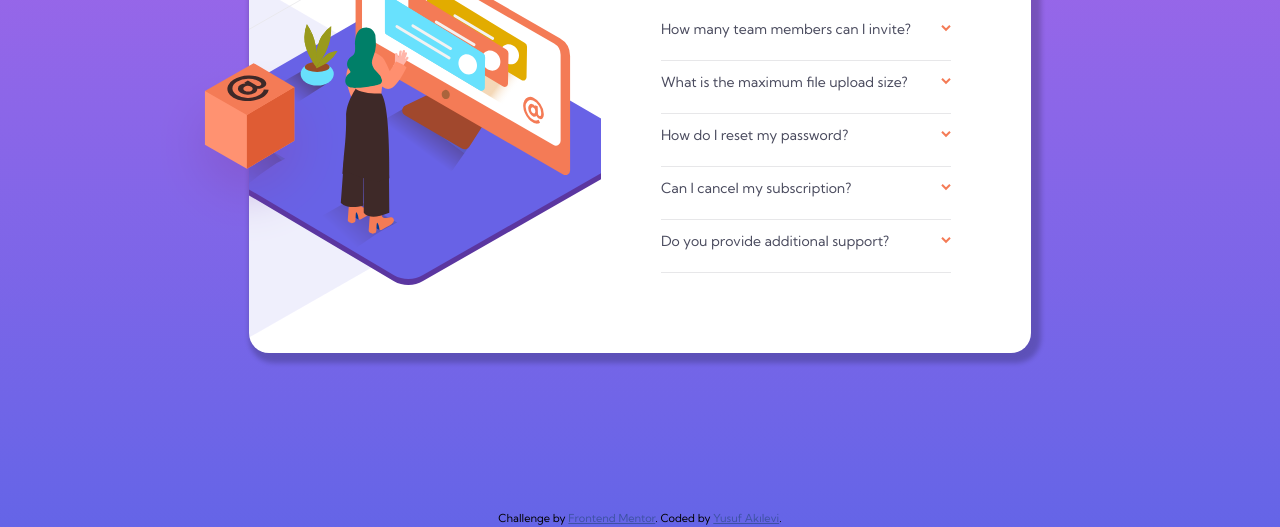
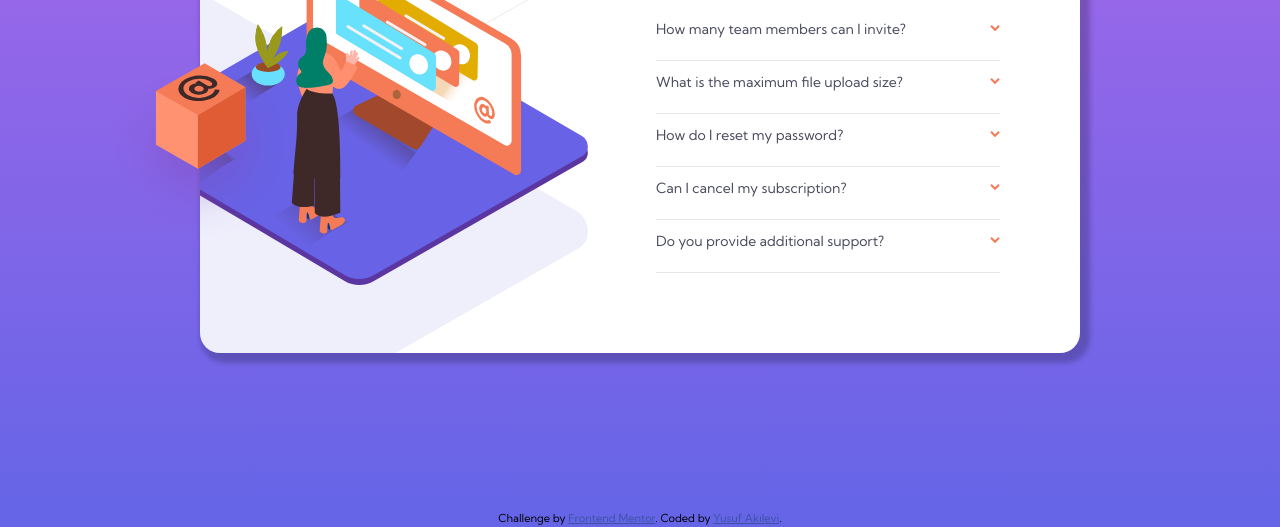
Before and after one commit to YusufAkilevi/FAQ-Accordion-Card-Frontend-Mentor, a plain HTML site: page index.html in a window 1280 px wide. Shown: the part 273-800 px from the top of the page. Drawn offline with Linux system fonts and the light colour scheme.

Commit message:
fifth commit

```diff
--- a/style.css
+++ b/style.css
@@ -52,7 +52,7 @@ footer {
 .accordion {
   background-color: #fff;
   position: relative;
-  width: 61.1%;
+  width: 88rem;
   border-radius: 2rem;
   box-shadow: 5px 5px 5px 5px rgba(0, 0, 0, 0.2);
   display: grid;
```
